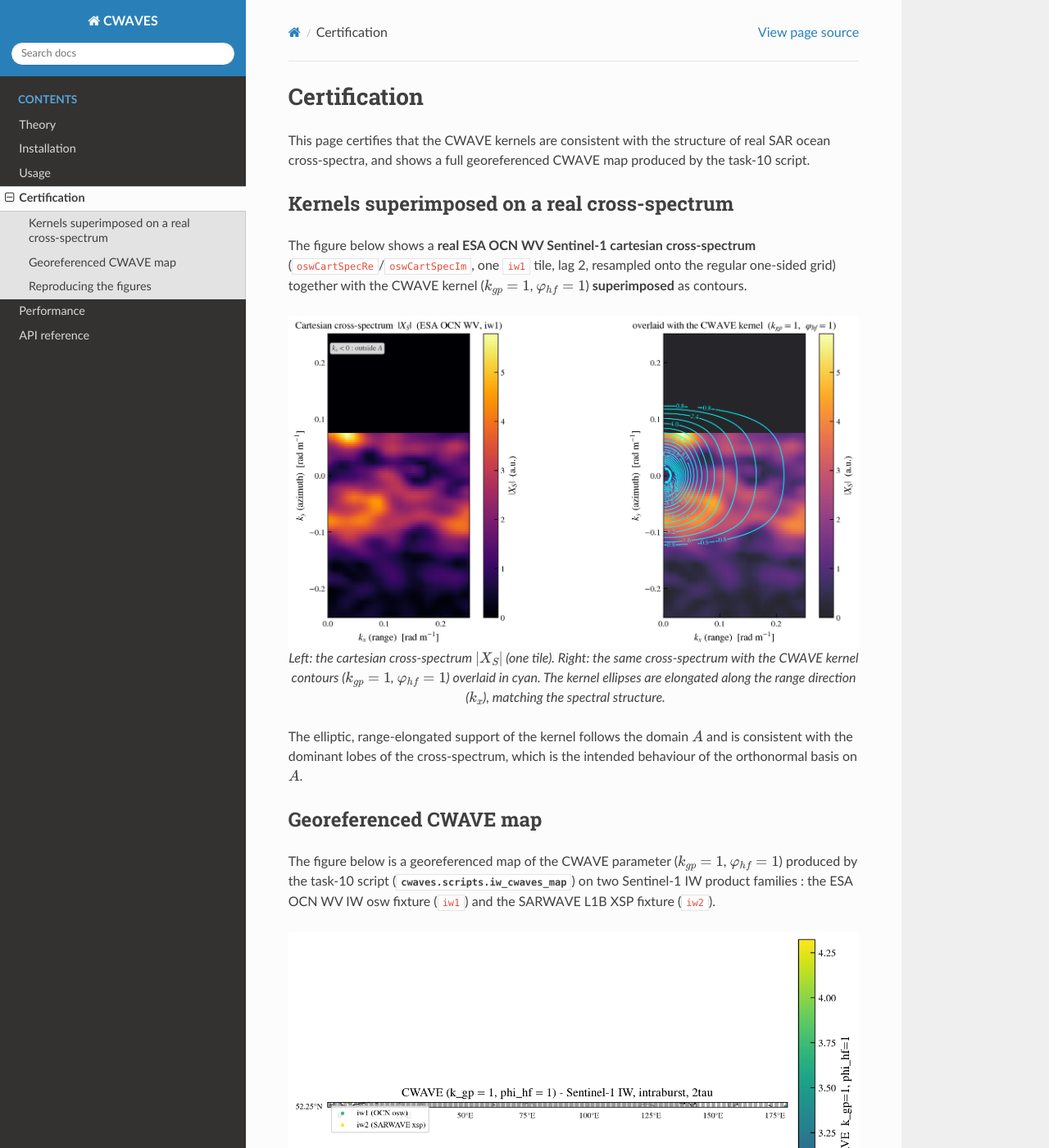
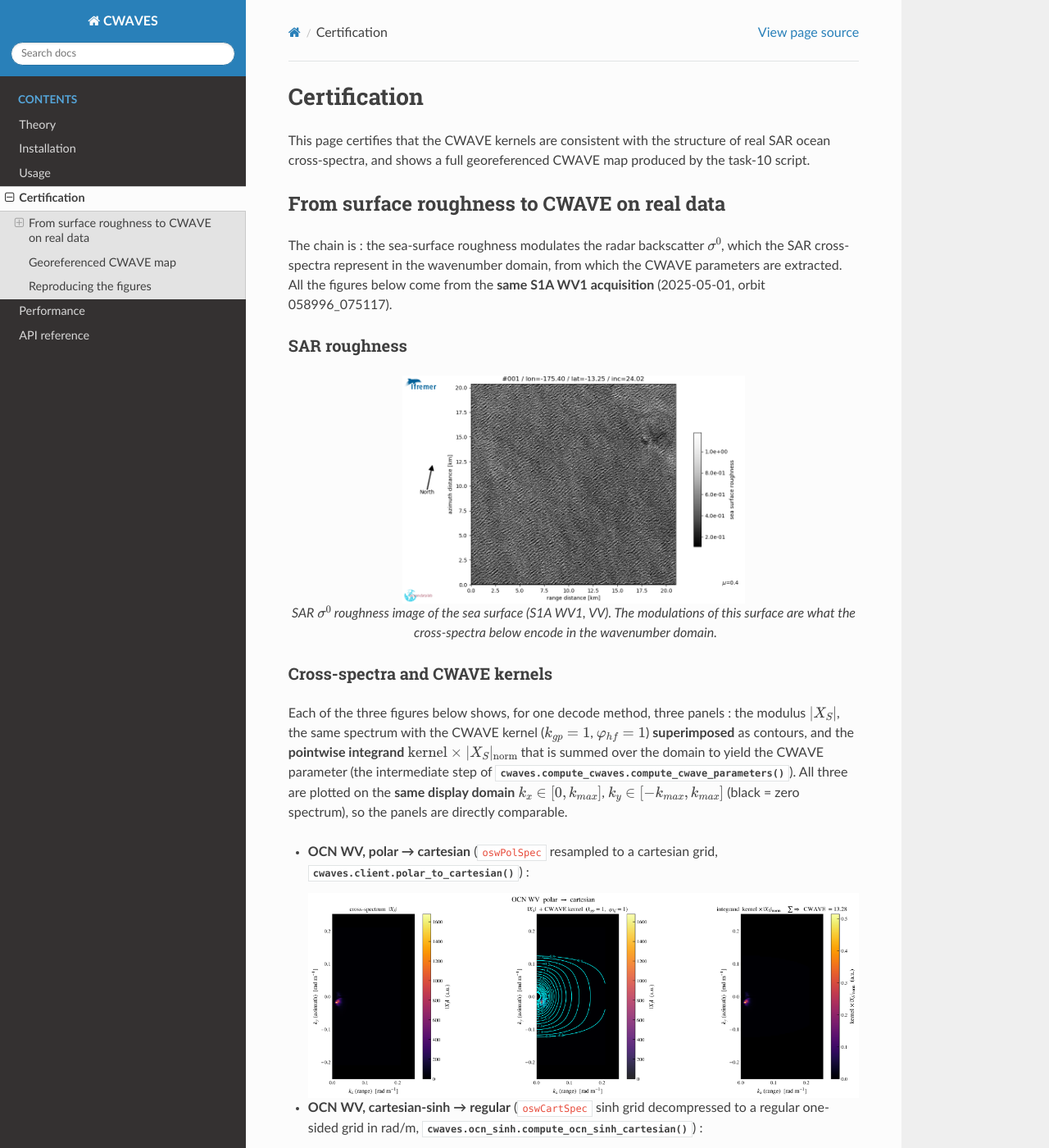
Before and after one commit to s1tools/CWAVES, a Sphinx documentation site: the page built from docs/certification.rst, in a window 1280 px wide and 1400 px high. Shown: the whole window at 82% size. Built offline with Sphinx 7.4.7 and the Read the Docs theme 3.1.0, drawn with Linux system fonts in a browser that asks for light colours; the version number could not be read and is left out; some of the changed text lies outside the part shown.

Commit message:
certification figures: real co-registered data, one PNG per method + roughness
- docs/generate_figures.py: _gen_certification now emits one figure per decode
  method (certification_ocn_polar / _ocn_sinh / _xsp) for the SAME S1A WV1
  acquisition (2025-05-01, orbit 058996_075117). Each has 3 panels (|X_S|,
  kernel overlay, integrand) plotted on a COMMON display domain [0,kmax]x[-kmax,kmax]
  (kmax=2*pi/25) on a black background, so all panels are the same size and
  comparable (the polar method's wider azimuth extent no longer over-sizes its
  panel; black = zero spectrum). The integrand is the exact pointwise product
  summed by compute_cwave_parameters.
- docs/figures: add the 3 per-method PNGs + the user-provided SAR sigma0
  roughness image (...-001-roughness.png); drop the old combined PNG.
- docs/certification.rst: roughness figure + 3 method figures + how each is
  built (polar->cartesian, cart-sinh->regular, SARWAVE XSP).

```diff
--- a/docs/certification.rst
+++ b/docs/certification.rst
@@ -7,25 +7,67 @@
 real SAR ocean cross-spectra, and shows a full georeferenced CWAVE map produced
 by the task-10 script.
 
-Kernels superimposed on a real cross-spectrum
----------------------------------------------
+From surface roughness to CWAVE on real data
+--------------------------------------------
 
-The figure below shows a **real ESA OCN WV Sentinel-1 cartesian
-cross-spectrum** (``oswCartSpecRe``/``oswCartSpecIm``, one ``iw1`` tile, lag 2,
-resampled onto the regular one-sided grid) together with the CWAVE kernel
-(:math:`k_{gp}=1`, :math:`\varphi_{hf}=1`) **superimposed** as contours.
+The chain is : the sea-surface roughness modulates the radar backscatter
+:math:`\sigma^0`, which the SAR cross-spectra represent in the wavenumber
+domain, from which the CWAVE parameters are extracted. All the figures below
+come from the **same S1A WV1 acquisition** (2025-05-01, orbit 058996_075117).
 
-.. figure:: figures/certification_crossspec_kernels.png
+SAR roughness
+~~~~~~~~~~~~~
+
+.. figure:: figures/s1a-wv1-slc-vv-20250501t060101-20250501t060104-058996-075117-001-roughness.png
    :align: center
-   :width: 100%
+   :width: 60%
 
-   Left: the cartesian cross-spectrum :math:`|X_S|` (one tile). Right: the same
-   cross-spectrum with the CWAVE kernel contours (:math:`k_{gp}=1`,
-   :math:`\varphi_{hf}=1`) overlaid in cyan. The kernel ellipses are elongated
-   along the range direction (:math:`k_x`), matching the spectral structure.
+   SAR :math:`\sigma^0` roughness image of the sea surface (S1A WV1, VV). The
+   modulations of this surface are what the cross-spectra below encode in the
+   wavenumber domain.
+
+Cross-spectra and CWAVE kernels
+~~~~~~~~~~~~~~~~~~~~~~~~~~~~~~~
+
+Each of the three figures below shows, for one decode method, three panels : the
+modulus :math:`|X_S|`, the same spectrum with the CWAVE kernel
+(:math:`k_{gp}=1`, :math:`\varphi_{hf}=1`) **superimposed** as contours, and the
+**pointwise integrand** :math:`\text{kernel} \times |X_S|_{\text{norm}}` that is
+summed over the domain to yield the CWAVE parameter (the intermediate step of
+:func:`cwaves.compute_cwaves.compute_cwave_parameters`). All three are plotted
+on the **same display domain** :math:`k_x \in [0, k_{max}]`,
+:math:`k_y \in [-k_{max}, k_{max}]` (black = zero spectrum), so the panels are
+directly comparable.
+
+* **OCN WV, polar → cartesian** (``oswPolSpec`` resampled to a cartesian grid,
+  :func:`cwaves.client.polar_to_cartesian`) :
+
+  .. figure:: figures/certification_ocn_polar.png
+     :align: center
+     :width: 100%
+
+* **OCN WV, cartesian-sinh → regular** (``oswCartSpec`` sinh grid decompressed
+  to a regular one-sided grid in rad/m,
+  :func:`cwaves.ocn_sinh.compute_ocn_sinh_cartesian`) :
+
+  .. figure:: figures/certification_ocn_sinh.png
+     :align: center
+     :width: 100%
+
+* **SARWAVE L1B XSP** (the self-contained ``xspectra_2tau`` cross-spectrum,
+  :func:`cwaves.compute_cwaves_from_l1b`) :
+
+  .. figure:: figures/certification_xsp.png
+     :align: center
+     :width: 100%
+
+In each figure, the middle panel overlays the CWAVE kernel contours (cyan) on
+:math:`|X_S|` -- the kernel ellipses are elongated along the range direction
+(:math:`k_x`), matching the spectral structure -- and the right panel shows the
+integrand, whose sum over the domain is the CWAVE value in the title.
 
 The elliptic, range-elongated support of the kernel follows the domain :math:`A`
-and is consistent with the dominant lobes of the cross-spectrum, which is the
+and is consistent with the dominant lobes of the cross-spectra, which is the
 intended behaviour of the orthonormal basis on :math:`A`.
 
 Georeferenced CWAVE map
--- a/docs/generate_figures.py
+++ b/docs/generate_figures.py
@@ -10,9 +10,15 @@
   showing the elliptic domain ``A`` and the ``kx = range`` / ``ky = azimuth``
   convention (see :mod:`cwaves.scripts.plot_kernels`).
 * ``kernels_grid.png``               -- the full kernel basis (Nk x Nphi panels).
-* ``certification_crossspec_kernels.png`` -- a real ESA OCN WV Sentinel-1 cartesian
-  cross-spectrum (``oswCartSpecRe``, one tile) with the CWAVE kernel contours
-  overlaid, to certify that the kernel basis matches the spectral structure.
+* ``certification_ocn_polar.png`` / ``certification_ocn_sinh.png`` /
+  ``certification_xsp.png`` -- one figure per decode method, for the same S1A
+  WV1 acquisition (2025-05-01, orbit 058996_075117) : the modulus ``|X_S|``,
+  the same spectrum with the CWAVE kernel contours overlaid, and the pointwise
+  integrand ``kernel x |X_S|_norm x dk`` (the intermediate step summed to
+  produce the CWAVE parameter). All panels share the CWAVE display domain
+  ``k_rg in [0, kmax]``, ``k_az in [-kmax, kmax]`` (black = zero spectrum).
+* the SAR ``sigma0`` roughness image (``...-roughness.png``) is provided
+  separately (not generated here) and is documented on the certification page.
 * ``cwave_map_k1_phi1.png``          -- the georeferenced CWAVE map (k_gp=1,
   phi_hf=1) produced by the task-10 script :mod:`cwaves.scripts.iw_cwaves_map`.
 
@@ -36,12 +42,13 @@
 REPO_ROOT = Path(__file__).resolve().parent.parent
 sys.path.insert(0, str(REPO_ROOT))
 
+from cwaves.client import _l1b_cross_spectrum, polar_to_cartesian  # noqa: E402
 from cwaves.compute_cwaves import compute_kernel  # noqa: E402
 from cwaves.config import get_default_config  # noqa: E402
+from cwaves.ocn_sinh import compute_ocn_sinh_cartesian  # noqa: E402
 from cwaves.scripts.iw_cwaves_map import (  # noqa: E402
     compute_ocn_subswath,
     plot_map,
-    resample_sinh_to_regular,
 )
 from cwaves.scripts.plot_kernels import (  # noqa: E402
     _apply_style,
@@ -51,8 +58,13 @@
 
 FIG_DIR = Path(__file__).resolve().parent / "figures"
 
-#: path of the ESA OCN WV IW osw fixture shipped in ``assets/``
+#: path of the ESA OCN WV IW osw fixture shipped in ``assets/`` (task-10 map)
 OCN_IW1_NC = REPO_ROOT / "assets" / "s1d-iw1-osw-vv-fixture.nc"
+
+#: real OCN WV + SARWAVE XSP L1B fixtures, from the SAME S1A WV1 acquisition
+#: (2025-05-01, orbit 058996_075117) so the certification rows share a scene.
+OCN_WV_NC = REPO_ROOT / "assets" / "s1a-wv1-ocn-vv-20250501t060101-058996-075117-001.nc"
+XSP_NC = REPO_ROOT / "assets" / "s1a_wv1_xsp_20250501t060101_058996_075117_dd24_a24.nc"
 
 
 def kmin(wlmax: float, wlmin: float) -> float:
@@ -102,85 +114,168 @@
     )
 
 
-def _gen_certification() -> None:
-    """Overlay the CWAVE kernels on a real OCN cartesian cross-spectrum."""
-    cfg = get_default_config()["cwave"]
-    wlmax, wlmin = cfg["cwave_wlmax"], cfg["cwave_wlmin"]
-    n_k, n_phi = cfg["cwave_Nk"], cfg["cwave_Nphi"]
-    kmax = 2.0 * np.pi / wlmin
-    n_grid = 128
+def _row_arrays(
+    xs: xr.DataArray, kmin_: float, kmax: float, n_k: int, n_phi: int
+) -> tuple[np.ndarray, np.ndarray, np.ndarray, np.ndarray, np.ndarray, float]:
+    """Compute the three panel arrays (spec, kernel, integrand) for one spectrum.
 
-    # one real tile of the OCN IW measurement (cartesian cross-spectrum, sinh grid)
-    with xr.open_dataset(OCN_IW1_NC, group="intraburst") as ds:
-        kx = 2.0 * np.pi * ds["oswKx"].isel(oswAzSize=0, oswRaSize=0).values
-        ky = 2.0 * np.pi * ds["oswKy"].isel(oswAzSize=0, oswRaSize=0).values
-        spec = ds["oswCartSpecRe"].isel(oswAzSize=0, oswRaSize=0, oswLag=2) + 1j * ds[
-            "oswCartSpecIm"
-        ].isel(oswAzSize=0, oswRaSize=0, oswLag=2)
-    # resample |spec| onto the regular (one-sided range, two-sided azimuth) grid
-    xs = resample_sinh_to_regular(spec, kx, ky, kmax, n_grid)
+    The integrand is exactly the pointwise product summed by
+    :func:`cwaves.compute_cwave_parameters` :
+    ``kernel * |xs|_normalized * dk_rg * dk_az``.
 
-    # the kernel on the same regular grid
-    krg_grid, kaz_grid = np.meshgrid(xs.k_rg.values, xs.k_az.values, indexing="ij")
-    krg = xr.DataArray(krg_grid, dims=("freq_sample", "freq_line"))
-    kaz = xr.DataArray(kaz_grid, dims=("freq_sample", "freq_line"))
+    Args:
+        xs: the one-sided (``k_rg >= 0``) complex cross-spectrum, dims
+            ``(freq_sample, freq_line)``.
+        kmin_: minimum wavenumber (rad/m).
+        kmax: maximum wavenumber (rad/m).
+        n_k: number of Gegenbauer basis functions.
+        n_phi: number of harmonic basis functions.
+
+    Returns:
+        A tuple ``(k_rg_1d, k_az_1d, spec_2d, kernel_2d, integrand_2d, cwave_val)``
+        with the 2-D arrays oriented for plotting (rows = azimuth, cols = range).
+    """
+    xs = xs.transpose("freq_sample", "freq_line")
+    k_rg_1d = np.asarray(xs.k_rg, dtype=float)
+    k_az_1d = np.asarray(xs.k_az, dtype=float)
+    spec = (xs.real**2 + xs.imag**2) ** 0.5
     kernel = compute_kernel(
-        krg=krg,
-        kaz=kaz,
-        kmin=kmin(wlmax, wlmin),
+        krg=xs.k_rg,
+        kaz=xs.k_az,
+        kmin=kmin_,
         kmax=kmax,
         cwave_Nk=n_k,
         cwave_Nphi=n_phi,
     )
+    k1 = kernel["cwave_kernel"].sel(k_gp=1, phi_hf=1)
+    kk = (xs.k_rg**2 + xs.k_az**2) ** 0.5
+    xxs = xs.where((kk > kmin_) & (kk < kmax))
+    xxsm = (xxs.real**2 + xxs.imag**2) ** 0.5
+    dkrg = float(xxs.k_rg.diff(dim="freq_sample").mean(dim="freq_sample"))
+    dkaz = float(xxs.k_az.diff(dim="freq_line").mean(dim="freq_line"))
+    xxsmn = xxsm / (
+        xxsm.sum(dim=["freq_line", "freq_sample"], skipna=True) * dkrg * dkaz
+    )
+    integrand = (k1 * xxsmn) * dkrg * dkaz
+    cwave_val = float(
+        integrand.sum(dim=["freq_sample", "freq_line"], skipna=True, min_count=1)
+    )
+    return (
+        k_rg_1d,
+        k_az_1d,
+        spec.transpose("freq_line", "freq_sample").values,
+        k1.transpose("freq_line", "freq_sample").values,
+        integrand.transpose("freq_line", "freq_sample").values,
+        cwave_val,
+    )
 
-    _apply_style()
-    fig, axes = plt.subplots(1, 2, figsize=(11.5, 5.6), constrained_layout=True)
 
-    spec_2d = np.abs(xs.values).T  # (rows=azimuth, cols=range)
-    k_rg_1d = xs.k_rg.values
-    k_az_1d = xs.k_az.values
+def _plot_method(
+    fig,
+    axes,
+    k_rg_1d,
+    k_az_1d,
+    spec_2d,
+    kernel_2d,
+    integrand_2d,
+    cwave_val,
+    kmax_display,
+    title,
+):
+    """Render the three panels of one decode method on a common display domain.
 
-    # (a) the real cartesian cross-spectrum, masked to the domain A
+    All panels share the CWAVE display domain ``[0, kmax_display] x
+    [-kmax_display, kmax_display]`` on a **black** background, so the part of the
+    domain outside a method's wavenumber support reads as a zero spectrum and
+    every panel has the same size.
+    """
     pcm = axes[0].pcolormesh(k_rg_1d, k_az_1d, spec_2d, cmap="inferno", shading="auto")
-    axes[0].set_title("Cartesian cross-spectrum  $|X_S|$  (ESA OCN WV, iw1)")
+    axes[0].set_title(r"cross-spectrum  $|X_S|$")
     fig.colorbar(pcm, ax=axes[0], label=r"$|X_S|$  (a.u.)")
 
-    # (b) the same cross-spectrum with the CWAVE kernel contours overlaid
     pcm = axes[1].pcolormesh(
         k_rg_1d, k_az_1d, spec_2d, cmap="inferno", shading="auto", alpha=0.85
     )
-    k1 = kernel["cwave_kernel"].sel(k_gp=1, phi_hf=1).values  # (freq_sample, freq_line)
     cs = axes[1].contour(
-        k_rg_1d, k_az_1d, k1.T, levels=24, colors="cyan", linewidths=1.0
+        k_rg_1d, k_az_1d, kernel_2d, levels=24, colors="cyan", linewidths=1.0
     )
     axes[1].clabel(cs, inline=True, fontsize=8, fmt="%.1f")
-    axes[1].set_title(r"overlaid with the CWAVE kernel  $(k_{gp}=1,\ \varphi_{hf}=1)$")
+    axes[1].set_title(r"$|X_S|$  + CWAVE kernel  $(k_{gp}=1,\ \varphi_{hf}=1)$")
     fig.colorbar(pcm, ax=axes[1], label=r"$|X_S|$  (a.u.)")
 
+    pcm = axes[2].pcolormesh(
+        k_rg_1d, k_az_1d, integrand_2d, cmap="inferno", shading="auto"
+    )
+    axes[2].set_title(
+        r"integrand  kernel $\times\, |X_S|_{\rm norm}$"
+        r"   $\ \sum \Rightarrow$  CWAVE $= $" + f"{cwave_val:.2f}"
+    )
+    fig.colorbar(pcm, ax=axes[2], label=r"kernel $\times\, |X_S|_{\rm norm}$  (a.u.)")
+
     for ax in axes:
-        ax.axvspan(
-            float(k_rg_1d.min()), 0.0, facecolor="0.55", alpha=0.10, hatch="////"
-        )
+        ax.set_facecolor("black")
         ax.set_aspect("equal")
-        ax.set_xlim(float(k_rg_1d.min()), float(k_rg_1d.max()))
-        ax.set_ylim(float(k_az_1d.min()), float(k_az_1d.max()))
-    axes[0].text(
-        0.03,
-        0.96,
-        r"$k_x<0$ : outside $A$",
-        transform=axes[0].transAxes,
-        ha="left",
-        va="top",
-        fontsize=9,
-        color="0.2",
-        bbox={"boxstyle": "round,pad=0.25", "fc": "white", "ec": "0.7", "alpha": 0.85},
-    )
-    for ax in axes:
+        ax.set_xlim(0.0, kmax_display)
+        ax.set_ylim(-kmax_display, kmax_display)
         ax.set_xlabel(r"$k_x$ (range)  [rad m$^{-1}$]")
         ax.set_ylabel(r"$k_y$ (azimuth)  [rad m$^{-1}$]")
+    fig.suptitle(title, fontsize=14)
 
-    fig.savefig(FIG_DIR / "certification_crossspec_kernels.png", bbox_inches="tight")
-    plt.close(fig)
+
+def _gen_certification() -> None:
+    """Certify the CWAVE kernels on real, co-registered Sentinel-1 WV data.
+
+    Generates one figure per decode method, each with three panels : the modulus
+    ``|X_S|``, the same spectrum with the (k_gp=1, phi_hf=1) kernel contours
+    overlaid, and the pointwise integrand ``kernel x |X_S|_norm x dk`` that is
+    summed to produce the CWAVE parameter. All methods come from the same S1A
+    WV1 acquisition (2025-05-01, orbit 058996_075117) and are plotted on the
+    same display domain (see :func:`_plot_method`). The SAR ``sigma0``
+    roughness image is documented separately (not generated here).
+    """
+    cfg = get_default_config()["cwave"]
+    wlmax, wlmin = cfg["cwave_wlmax"], cfg["cwave_wlmin"]
+    n_k, n_phi = cfg["cwave_Nk"], cfg["cwave_Nphi"]
+    kmin_ = kmin(wlmax, wlmin)
+    kmax_display = 2.0 * np.pi / wlmin
+    n_grid = 128
+
+    with xr.open_dataset(OCN_WV_NC) as ds:
+        xs_polar = polar_to_cartesian(ds, n_range=n_grid, n_azimuth=n_grid)
+        xs_sinh = compute_ocn_sinh_cartesian(ds, lag=2, m_range=256, m_azimuth=256)
+    with xr.open_dataset(XSP_NC) as ds:
+        xs_xsp = _l1b_cross_spectrum(ds, lag=2, time_idx=0, pol_idx=0)
+
+    methods = [
+        ("OCN WV  polar $\\to$ cartesian", "ocn_polar", xs_polar),
+        ("OCN WV  cart-sinh  $\\to$ regular", "ocn_sinh", xs_sinh),
+        ("SARWAVE L1B  XSP  (2tau)", "xsp", xs_xsp),
+    ]
+    _apply_style()
+    for title, fname, xs in methods:
+        (
+            k_rg_1d,
+            k_az_1d,
+            spec_2d,
+            kernel_2d,
+            integrand_2d,
+            cwave_val,
+        ) = _row_arrays(xs, kmin_, kmax_display, n_k, n_phi)
+        fig, axes = plt.subplots(1, 3, figsize=(17.0, 5.6), constrained_layout=True)
+        _plot_method(
+            fig,
+            axes,
+            k_rg_1d,
+            k_az_1d,
+            spec_2d,
+            kernel_2d,
+            integrand_2d,
+            cwave_val,
+            kmax_display,
+            title,
+        )
+        fig.savefig(FIG_DIR / f"certification_{fname}.png", bbox_inches="tight")
+        plt.close(fig)
 
 
 def _gen_map() -> None:
```
Also changed, not shown: docs/figures/certification_crossspec_kernels.png (deleted), docs/figures/certification_ocn_polar.png (added), docs/figures/certification_ocn_sinh.png (added), docs/figures/certification_xsp.png (added), docs/figures/s1a-wv1-slc-vv-20250501t060101-20250501t060104-058996-075117-001-roughness.png (added).
